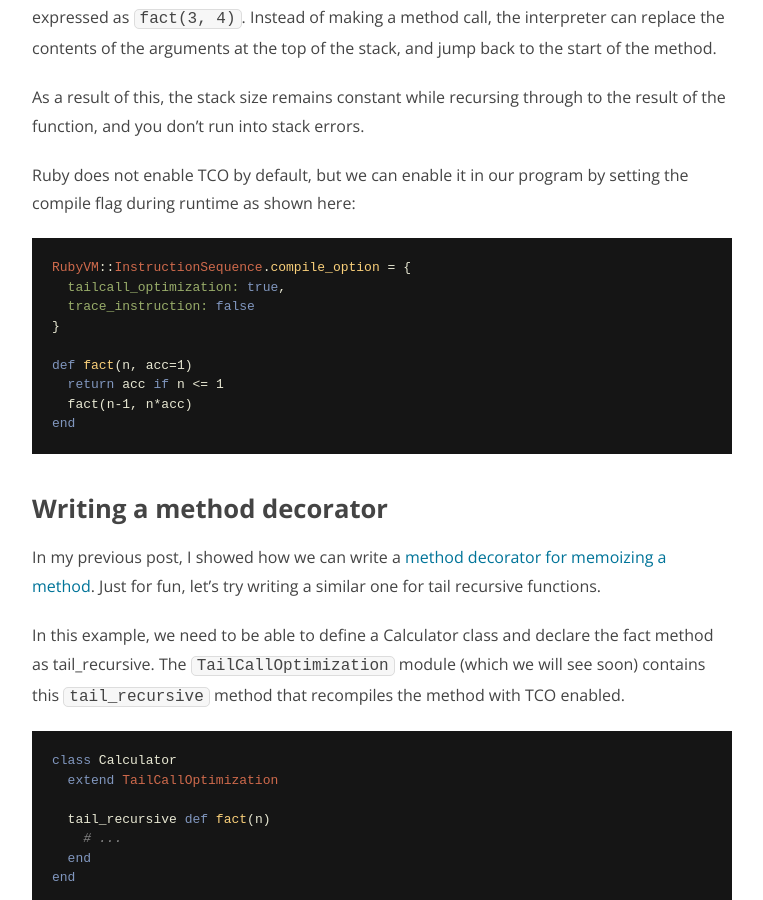
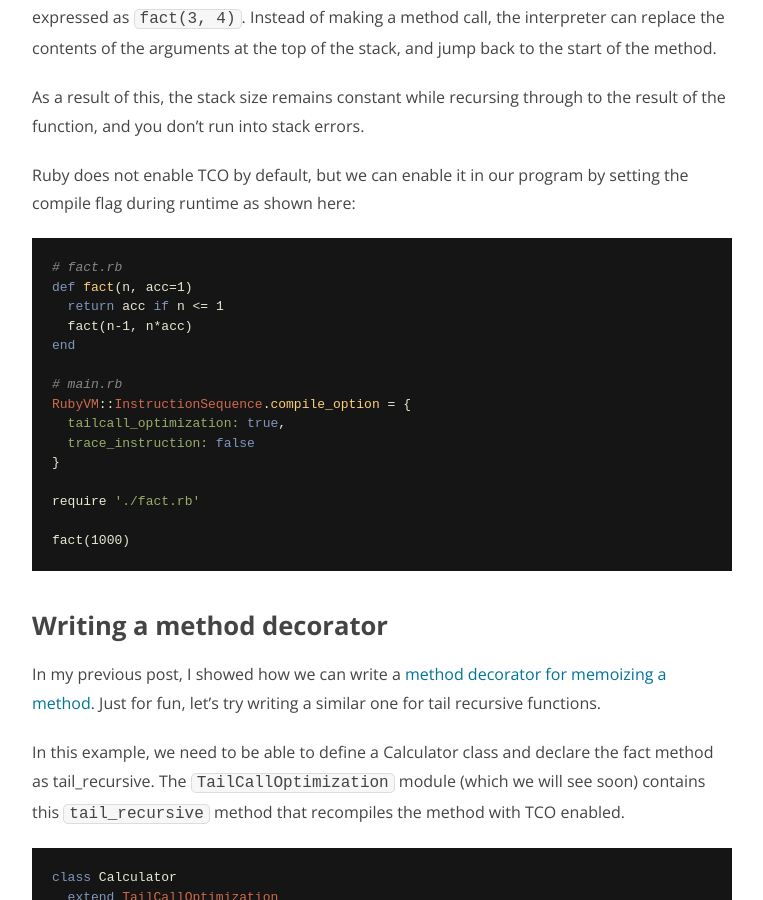
Before and after one commit to nithinbekal/nithinbekal.github.io, a Jekyll site: the page built from _posts/2014-11-04-ruby-tco.md, in a window 1280 px wide and 900 px high, scrolled down 2149 px. Shown: the whole window, without its empty margins (258-1021 px from the left). Built offline with Jekyll 4.4.1, drawn with Linux system fonts in a browser that asks for light colours; comment, search, counter and statistics services are not loaded.

Commit message:
Fix code in Ruby TCO post

```diff
--- a/_posts/2014-11-04-ruby-tco.md
+++ b/_posts/2014-11-04-ruby-tco.md
@@ -72,15 +72,21 @@ As a result of this, the stack size remains constant while recursing through to
 Ruby does not enable TCO by default, but we can enable it in our program by setting the compile flag during runtime as shown here:
 
 {% highlight ruby %}
+# fact.rb
+def fact(n, acc=1)
+  return acc if n <= 1
+  fact(n-1, n*acc)
+end
+
+# main.rb
 RubyVM::InstructionSequence.compile_option = {
   tailcall_optimization: true,
   trace_instruction: false
 }
 
-def fact(n, acc=1)
-  return acc if n <= 1
-  fact(n-1, n*acc)
-end
+require './fact.rb'
+
+fact(1000)
 {% endhighlight %}
 
 # Writing a method decorator
```
